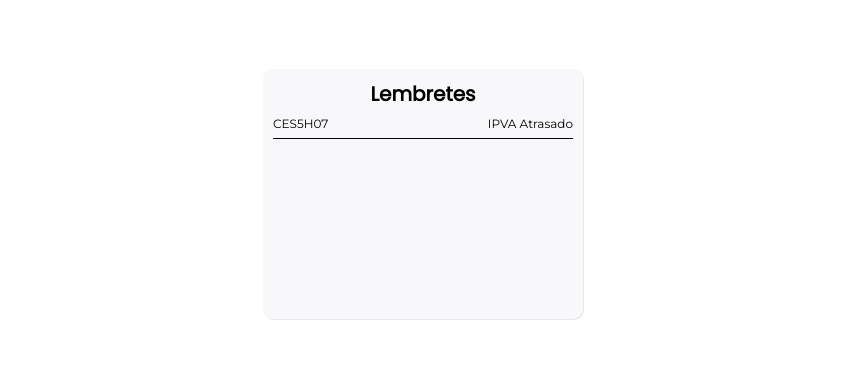
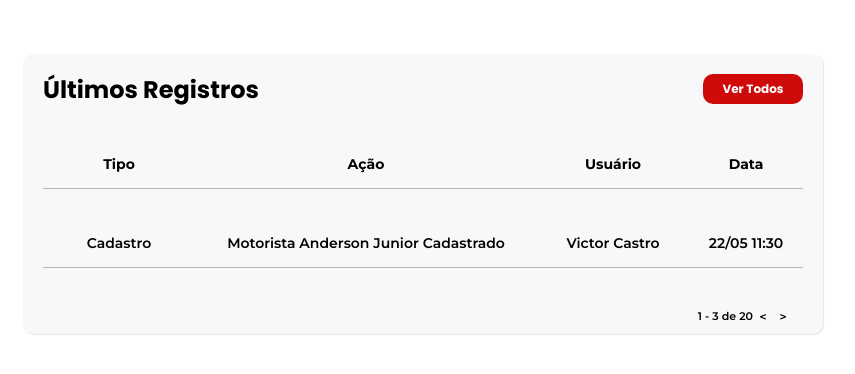
Before and after one commit to AndersonJ293/projetomovetrak, a Next.js app: page /dev in a window 1280 px wide. Shown: the part 206-580 px from the top of the page, without its empty margins (217-1072 px from the left). Built offline with nearby package versions, Linux system fonts and the light colour scheme.

Commit message:
Adicionando modulo lembrete

```diff
--- a/src/app/dev/page.tsx
+++ b/src/app/dev/page.tsx
@@ -1,9 +1,16 @@
-import Lembretes from "@/components/dashboard/lembretes";
+import RegistrosDashboard from "@/components/dashboard/registros";
 
 export default function Dev() {
-    return (
-        <div style={{display: 'flex', justifyContent: 'center', alignItems: 'center', height: '100vh'}}>
-            <Lembretes />
-        </div>
-    )
+  return (
+    <div
+      style={{
+        display: "flex",
+        justifyContent: "center",
+        alignItems: "center",
+        height: "100vh",
+      }}
+    >
+      <RegistrosDashboard />
+    </div>
+  );
 }
--- a/src/app/globals.css
+++ b/src/app/globals.css
@@ -1,5 +1,4 @@
-@import url('https://fonts.googleapis.com/css2?family=Poppins&display=swap');
-@import url('https://fonts.googleapis.com/css2?family=Montserrat&display=swap');
+@import url('https://fonts.googleapis.com/css2?family=Montserrat:wght@100;200;300;400;500;600;700;800;900&family=Poppins:wght@100;200;300;400;500;600;700;800;900&display=swap');
 
 * {
 	box-sizing: border-box;
--- a/src/components/dashboard/lembretes/index.tsx
+++ b/src/components/dashboard/lembretes/index.tsx
@@ -1,4 +1,4 @@
-import styles from './lembretes.module.css'
+import styles from "./lembretes.module.css";
 
 export default function Lembretes() {
   return (
@@ -11,5 +11,5 @@ export default function Lembretes() {
         </div>
       </div>
     </div>
-    )
+  );
 }
--- /dev/null
+++ b/src/components/dashboard/registros/index.tsx
@@ -0,0 +1,39 @@
+import styles from "./registros.module.css";
+
+export default function RegistrosDashboard() {
+  function renderizarEntradas() {
+    return (
+      <div className={styles.entry}>
+        <p className={styles.typeText}>Cadastro</p>
+        <p className={styles.actionText}>
+          Motorista Anderson Junior Cadastrado
+        </p>
+        <p className={styles.userText}>Victor Castro</p>
+        <p className={styles.dateText}>22/05 11:30</p>
+      </div>
+    );
+  }
+
+  return (
+    <div className={styles.container}>
+      <div className={styles.header}>
+        <h1 className={styles.titleText}>Últimos Registros</h1>
+        <div className={styles.seeAllButton}>
+          <span className={styles.buttonText}>Ver Todos</span>
+        </div>
+      </div>
+      <div className={styles.subHeader}>
+        <p className={styles.typeText}>Tipo</p>
+        <p className={styles.actionText}>Ação</p>
+        <p className={styles.userText}>Usuário</p>
+        <p className={styles.dateText}>Data</p>
+      </div>
+      {renderizarEntradas()}
+      <div className={styles.pageSelector}>
+        <p className={styles.selectorText}>1 - 3 de 20</p>
+        <div className={styles.changePage}>{`<`}</div>
+        <div className={styles.changePage}>{`>`}</div>
+      </div>
+    </div>
+  );
+}
--- /dev/null
+++ b/src/components/dashboard/registros/registros.module.css
@@ -0,0 +1,111 @@
+.container {
+    width: 800px;
+    height: 280px;
+    background-color: var(--gray);
+    border-radius: 10px;
+    box-shadow: 1px 1px 1px rgba(0, 0, 0, 0.1);
+    display: flex;
+    flex-direction: column;
+    align-items: center;
+    justify-content: space-between;
+}
+
+.header {
+    display: flex;
+    height: 25%;
+    width: 95%;
+    align-items: center;
+    justify-content: space-between;
+}
+
+.titleText {
+    font-family: var(--titleFont);
+    font-size: 24px;
+}
+
+.seeAllButton {
+    width: 100px;
+    height: 30px;
+    background-color: var(--red);
+    cursor: pointer;
+    border-radius: 10px;
+    display: flex;
+    align-items: center;
+    justify-content: center;
+}
+
+.buttonText {
+    font-family: var(--titleFont);
+    color: #fff;
+    font-weight: 700;
+    font-size: 12px;
+}
+
+.subHeader, .entry {
+    display: flex;
+    align-items: center;
+    justify-content: space-between;
+    width: 95%;
+}
+
+.subHeader > p {
+    font-family: var(--textFont);
+    font-size: 14px;
+    font-weight: 700;
+    border-bottom: 0.5px solid #0004;
+    text-align: center;
+    justify-content: center;
+    align-items: center;
+    padding-bottom: 15px;
+}
+
+.typeText {
+    width: 20%;
+}
+
+.actionText {
+    width: 45%;
+}
+
+.userText {
+    width: 20%;
+}
+
+.dateText {
+    width: 15%;
+}
+
+.entry > p {
+    font-family: var(--textFont);
+    font-size: 14px;
+    font-weight: 600;
+    border-bottom: 0.5px solid #0004;
+    text-align: center;
+    justify-content: center;
+    align-items: center;
+    padding: 15px 0;
+}
+
+.entry:last-of-type {
+    border: none;
+}
+
+.pageSelector {
+    font-family: var(--textFont);
+    font-size: 11px;
+    font-weight: 600;
+    display: flex;
+    align-self: flex-end;
+    margin: 10px 30px;
+    bottom: 10px;
+    justify-self: flex-end;
+}
+
+.changePage {
+    font-size: 12px;
+    display: flex;
+    justify-content: center;
+    align-items: center;
+    cursor: pointer;
+    width: 20px;
+}
```
Lines whose indentation alone changed are shown as unchanged.
